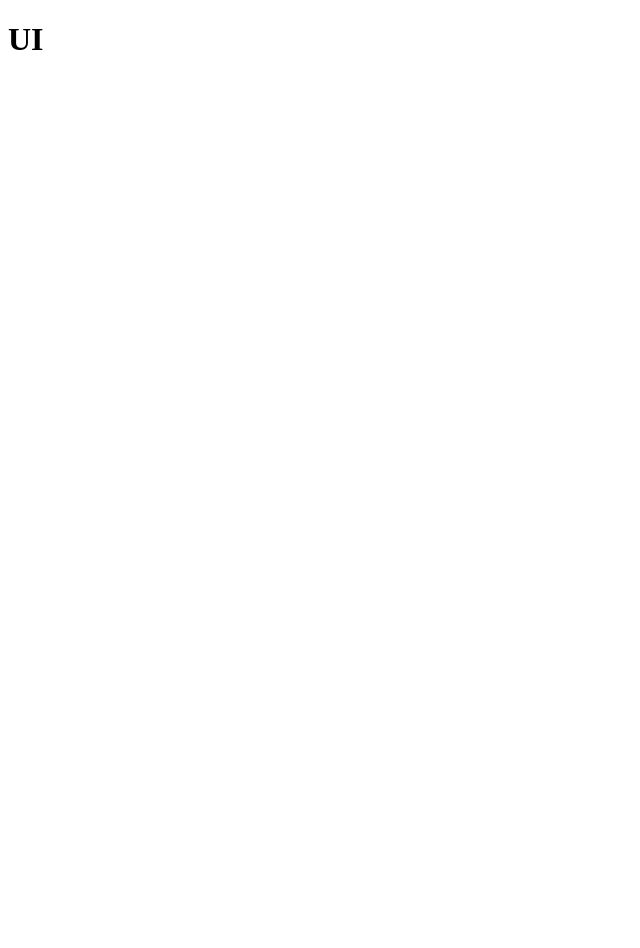
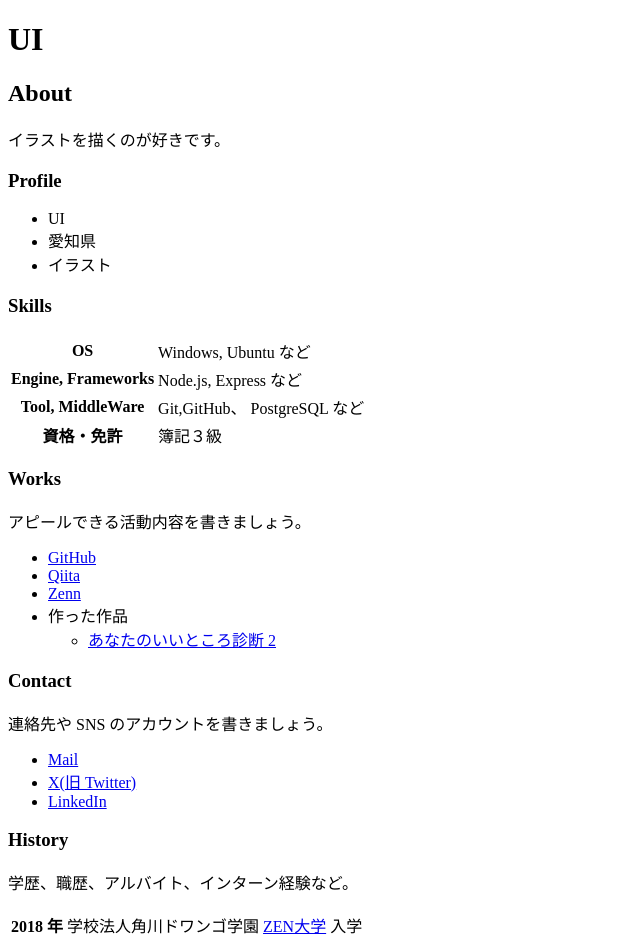
Before and after one commit to UI77789/UIUI77789.github.io, a plain HTML site: page index.html in a window 1280 px wide. Shown: the whole page, without its empty margins (0-640 px from the left). Before the commit the page ends 800 px from the top, so only its background shows below. Drawn offline with Linux system fonts and the light colour scheme.

Commit message:
Update index.html

```diff
--- a/index.html
+++ b/index.html
@@ -7,5 +7,68 @@
   </head>
   <body>
     <h1>UI</h1>
+
+    <h2>About</h2>
+    <p>
+      イラストを描くのが好きです。
+    </p>
+
+    <h3>Profile</h3>
+    <ul>
+      <li>UI</li>
+      <li>愛知県</li>
+      <li>イラスト</li>
+    </ul>
+
+    <h3>Skills</h3>
+    <table>
+      <tr>
+        <th>OS</th>
+        <td>Windows, Ubuntu など</td>
+      </tr>
+      <tr>
+        <th>Engine, Frameworks</th>
+        <td>Node.js, Express など</td>
+      </tr>
+      <tr>
+        <th>Tool, MiddleWare</th>
+        <td>Git,GitHub、 PostgreSQL など</td>
+      </tr>
+      <tr>
+        <th>資格・免許</th>
+        <td>簿記３級</td>
+      </tr>
+    </table>
+
+    <h3>Works</h3>
+    <p>アピールできる活動内容を書きましょう。</p>
+    <ul>
+      <li><a href="https://github.com/">GitHub</a></li>
+      <li><a href="https://qiita.com/">Qiita</a></li>
+      <li><a href="https://zenn.dev/">Zenn</a></li>
+      <li>
+        作った作品
+        <ul>
+          <li><a href="https://ui77789.github.io/assessment/assessment.html#">あなたのいいところ診断 2</a></li>
+        </ul>
+      </li>
+    </ul>
+
+    <h3>Contact</h3>
+    <p>連絡先や SNS のアカウントを書きましょう。</p>
+    <ul>
+      <li><a href="mailto:name@example.com">Mail</a></li>
+      <li><a href="https://twitter.com/n_yobikou">X(旧 Twitter)</a></li>
+      <li><a href="https://www.linkedin.com/">LinkedIn</a></li>
+    </ul>
+
+    <h3>History</h3>
+    <p>学歴、職歴、アルバイト、インターン経験など。</p>
+    <table>
+      <tr>
+        <th>2018 年</th>
+        <td>学校法人角川ドワンゴ学園 <a href="https://zen.ac.jp">ZEN大学</a> 入学</td>
+      </tr>
+    </table>
   </body>
 </html>
```
